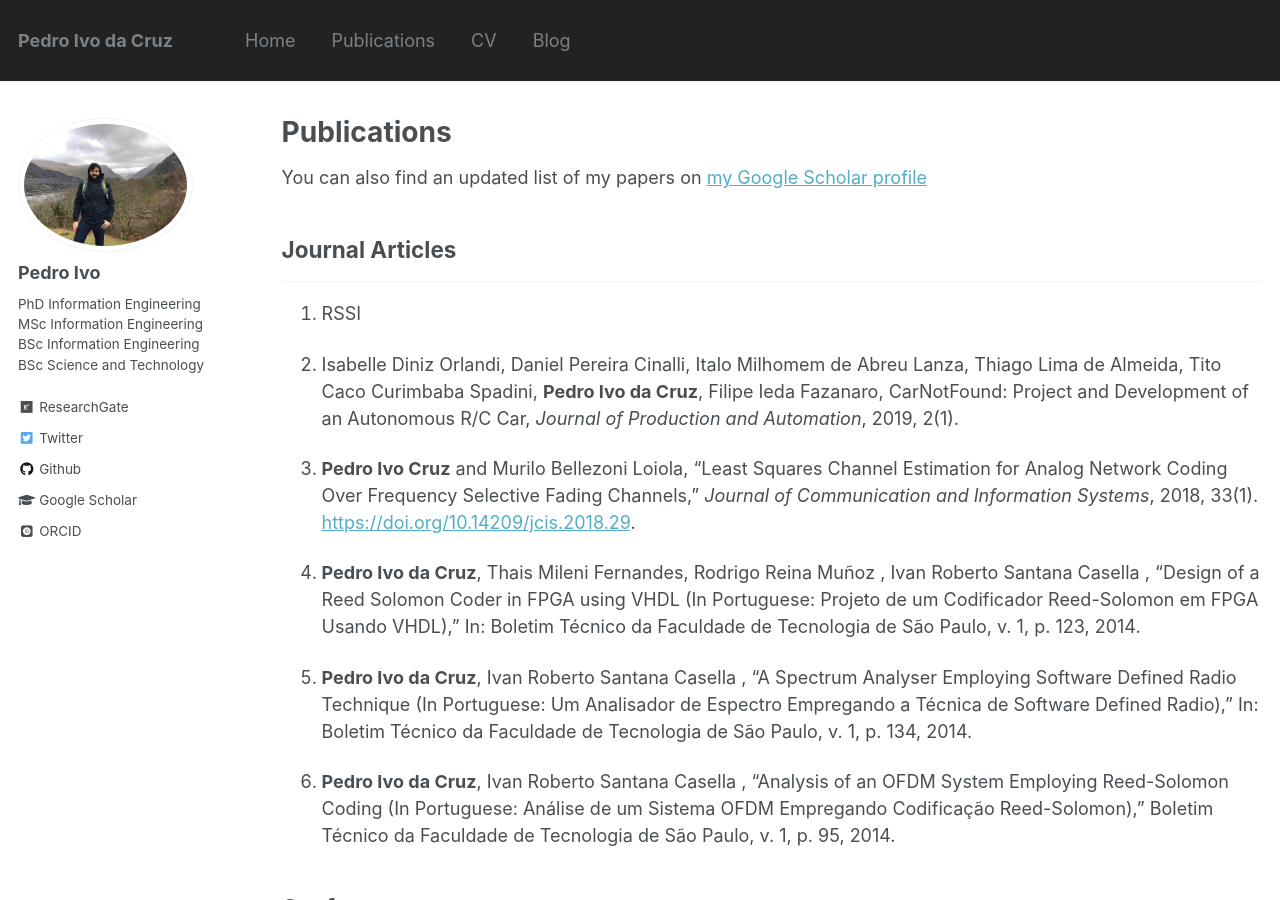
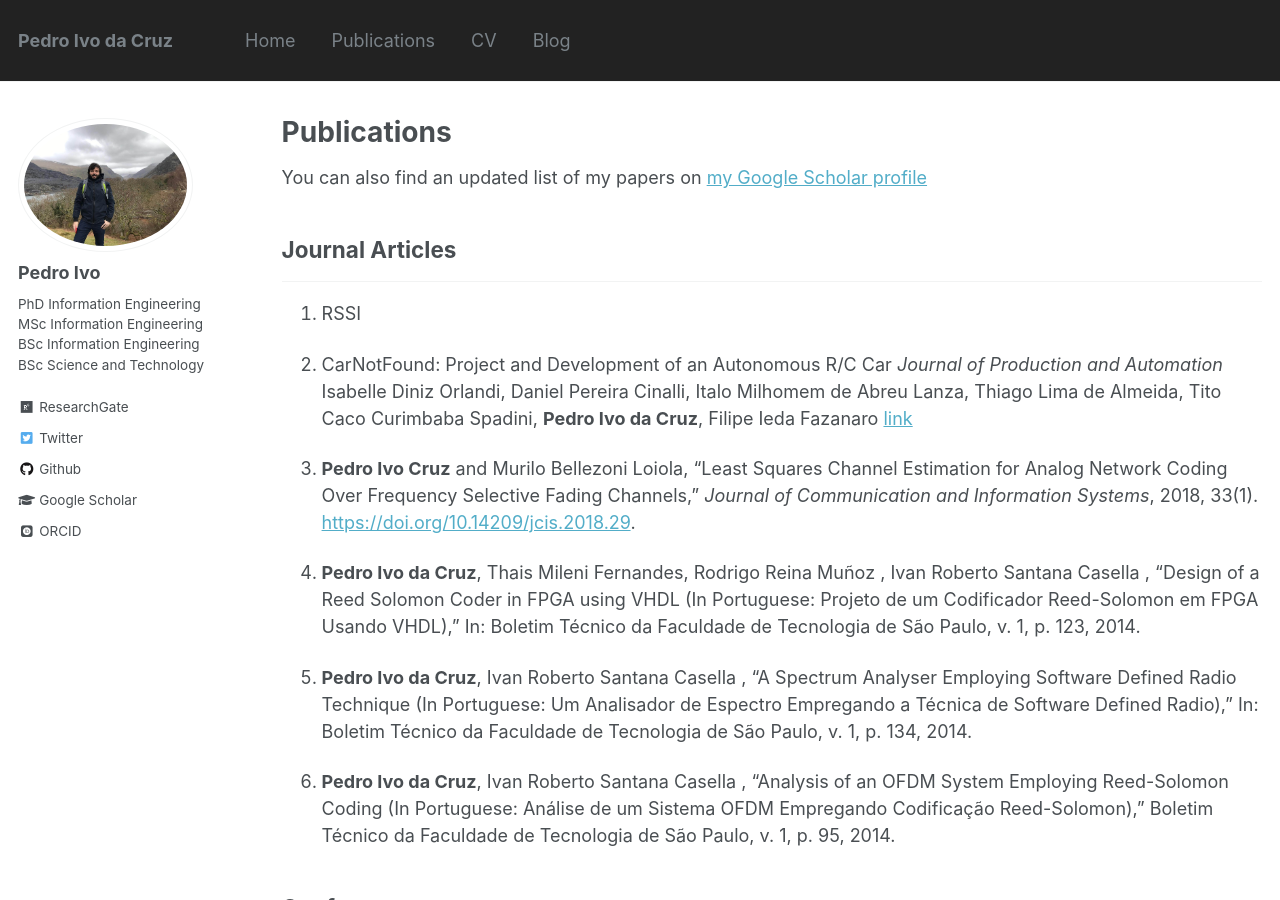
Before and after one commit to pedroidc/pedroidc.github.io, a Jekyll site: the page built from _pages/publications.md, in a window 1280 px wide and 900 px high. Built offline with Jekyll 4.4.1, drawn with Linux system fonts in a browser that asks for light colours; some web fonts are replaced.

Commit message:
Trying new format for publications

```diff
--- a/_pages/publications.md
+++ b/_pages/publications.md
@@ -21,7 +21,10 @@ You can also find an updated list of my papers on [my Google Scholar profile](ht
 ------
 1. RSSI
 
-1. Isabelle Diniz Orlandi, Daniel Pereira Cinalli, Italo Milhomem de Abreu Lanza, Thiago Lima de Almeida, Tito Caco Curimbaba Spadini, **Pedro Ivo da Cruz**, Filipe Ieda Fazanaro, CarNotFound: Project and Development of an Autonomous R/C Car, _Journal of Production and Automation_, 2019, 2(1).
+1. CarNotFound: Project and Development of an Autonomous R/C Car
+_Journal of Production and Automation_
+Isabelle Diniz Orlandi, Daniel Pereira Cinalli, Italo Milhomem de Abreu Lanza, Thiago Lima de Almeida, Tito Caco Curimbaba Spadini, **Pedro Ivo da Cruz**, Filipe Ieda Fazanaro
+[link](https://jpaut.com.br/carnotfound-project-and-development-of-an-autonomous-r-c-car-2/)
 
 1. **Pedro Ivo Cruz** and Murilo Bellezoni Loiola, "Least Squares Channel Estimation for Analog Network Coding Over Frequency Selective Fading Channels," _Journal of Communication and Information Systems_, 2018, 33(1). [https://doi.org/10.14209/jcis.2018.29](https://doi.org/10.14209/jcis.2018.29).
 
```
